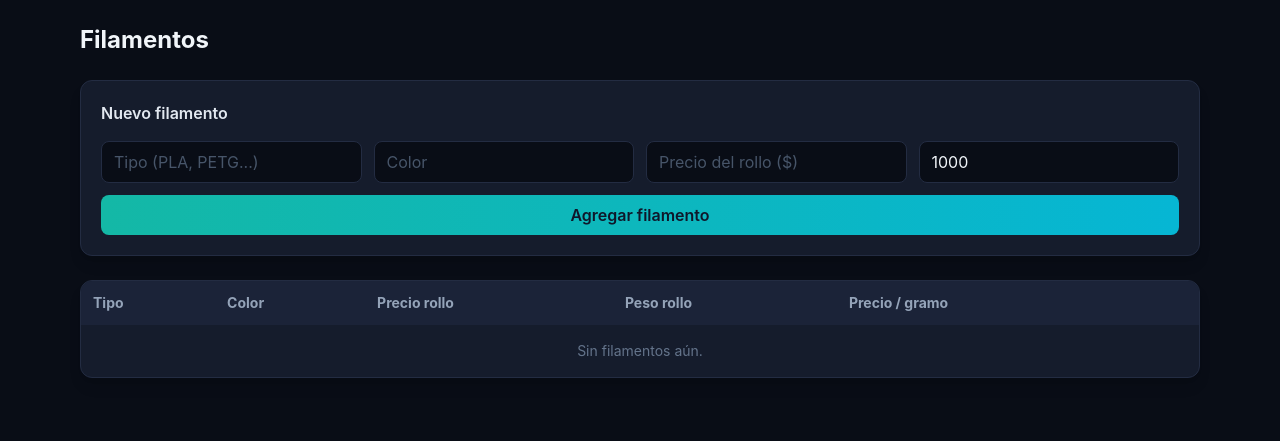
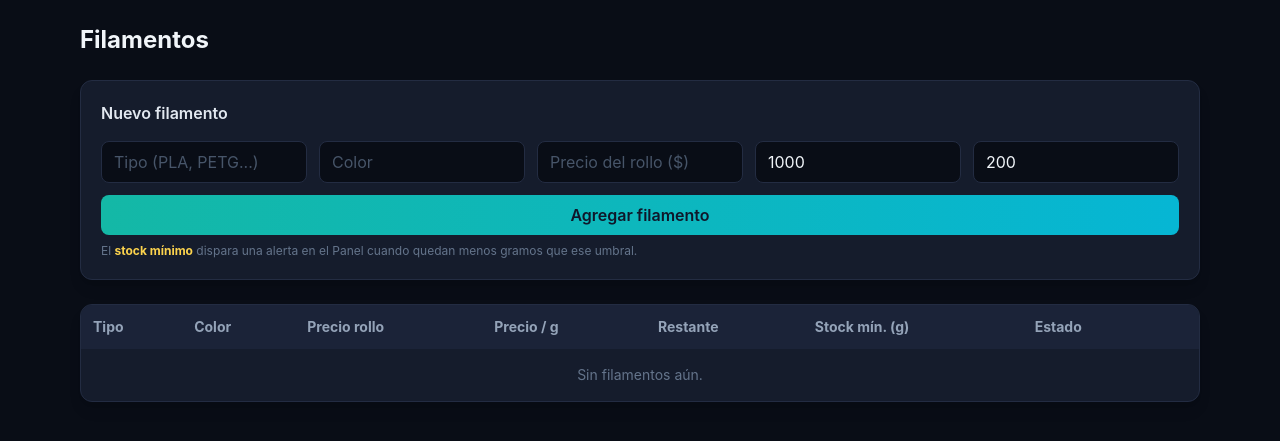
Before and after one commit to JorgeEstrada1/cocotef, a Flask app: page /filamentos in a window 1280 px wide. Shown: the part 63-504 px from the top of the page. Run offline with Flask 3, Linux system fonts and the light colour scheme; a user stored in the database is signed in; some libraries are stand-ins or nearby versions.

Commit message:
feat: módulo de alertas de stock crítico de filamento
- Campo stock_minimo (default 200g) en Filamento + migración automática de esquema
- Propiedades gramos_consumidos/gramos_restantes/bajo_stock (consumo por proyectos impresos)
- Alerta visual llamativa (dark + bordes ámbar/naranja) arriba del Dashboard
- Edición inline del stock mínimo en la gestión de filamentos + estado OK/Bajo

Co-Authored-By: Claude Opus 4.8 (1M context) <noreply@anthropic.com>

```diff
--- a/app.py
+++ b/app.py
@@ -50,10 +50,20 @@ def crear_app():
 
     with app.app_context():
         db.create_all()
+        migrar_esquema()
         migrar_y_sembrar_usuarios()
 
     registrar_rutas(app)
     return app
+
+
+def migrar_esquema():
+    """Añade columnas nuevas a BDs existentes sin borrar datos (SQLite ALTER)."""
+    with db.engine.begin() as conn:
+        fil_cols = [c["name"] for c in inspect(db.engine).get_columns("filamentos")]
+        if "stock_minimo" not in fil_cols:
+            conn.execute(text(
+                "ALTER TABLE filamentos ADD COLUMN stock_minimo FLOAT DEFAULT 200"))
 
 
 def migrar_y_sembrar_usuarios():
@@ -257,8 +267,11 @@ def registrar_rutas(app):
             e: Proyecto.query.filter_by(estado=e).count()
             for e in Proyecto.ESTADOS
         }
+        # Alertas de stock crítico de filamento
+        alertas_stock = [f for f in Filamento.query.all() if f.bajo_stock]
         return render_template("dashboard.html", bal=bal, per=per,
-                               proyectos=proyectos, conteo_estados=conteo_estados)
+                               proyectos=proyectos, conteo_estados=conteo_estados,
+                               alertas_stock=alertas_stock)
 
     # ---------- Proyectos / Impresiones ----------
     @app.route("/proyectos")
@@ -344,10 +357,20 @@ def registrar_rutas(app):
             color=f.get("color", "").strip(),
             precio_rollo=float(f.get("precio_rollo") or 0),
             peso_rollo_g=float(f.get("peso_rollo_g") or 1000),
+            stock_minimo=float(f.get("stock_minimo") or 200),
         )
         db.session.add(fil)
         db.session.commit()
         flash("Filamento agregado.", "ok")
+        return redirect(url_for("filamentos"))
+
+    @app.route("/filamentos/<int:fid>/stock", methods=["POST"])
+    @login_required
+    def actualizar_stock_minimo(fid):
+        fil = Filamento.query.get_or_404(fid)
+        fil.stock_minimo = float(request.form.get("stock_minimo") or 0)
+        db.session.commit()
+        flash(f"Stock mínimo de {fil.etiqueta} actualizado.", "ok")
         return redirect(url_for("filamentos"))
 
     @app.route("/filamentos/<int:fid>/eliminar", methods=["POST"])
--- a/templates/filamentos.html
+++ b/templates/filamentos.html
@@ -8,31 +8,57 @@
 <div class="bg-card border border-edge rounded-xl shadow-lg p-5 mb-6">
   <h2 class="font-semibold mb-4 text-slate-200">Nuevo filamento</h2>
   <form method="post" action="{{ url_for('nuevo_filamento') }}"
-        class="grid grid-cols-1 md:grid-cols-4 gap-3">
+        class="grid grid-cols-1 md:grid-cols-5 gap-3">
     <input name="tipo" placeholder="Tipo (PLA, PETG...)" required class="{{ inp }}">
     <input name="color" placeholder="Color" required class="{{ inp }}">
     <input name="precio_rollo" type="number" step="0.01" placeholder="Precio del rollo ($)" required class="{{ inp }}">
     <input name="peso_rollo_g" type="number" step="1" value="1000" placeholder="Peso del rollo (g)" class="{{ inp }}">
-    <button class="md:col-span-4 bg-gradient-to-r from-teal-500 to-cyan-500 text-slate-900 font-semibold rounded-lg py-2 hover:opacity-90 transition">
+    <input name="stock_minimo" type="number" step="1" value="200" placeholder="Stock mínimo (g)" class="{{ inp }}">
+    <button class="md:col-span-5 bg-gradient-to-r from-teal-500 to-cyan-500 text-slate-900 font-semibold rounded-lg py-2 hover:opacity-90 transition">
       Agregar filamento
     </button>
   </form>
+  <p class="text-xs text-slate-500 mt-2">
+    El <b class="text-amber-300">stock mínimo</b> dispara una alerta en el Panel cuando quedan menos gramos que ese umbral.
+  </p>
 </div>
 
 <div class="bg-card border border-edge rounded-xl shadow-lg overflow-x-auto">
   <table class="w-full text-sm">
     <thead class="bg-cardh text-slate-400 text-left">
       <tr><th class="p-3">Tipo</th><th class="p-3">Color</th><th class="p-3">Precio rollo</th>
-          <th class="p-3">Peso rollo</th><th class="p-3">Precio / gramo</th><th class="p-3"></th></tr>
+          <th class="p-3">Precio / g</th><th class="p-3">Restante</th>
+          <th class="p-3">Stock mín. (g)</th><th class="p-3">Estado</th><th class="p-3"></th></tr>
     </thead>
     <tbody>
       {% for f in filamentos %}
-      <tr class="border-t border-edge hover:bg-cardh/50">
+      <tr class="border-t border-edge hover:bg-cardh/50 {{ 'bg-amber-950/20' if f.bajo_stock }}">
         <td class="p-3 font-medium text-slate-200">{{ f.tipo }}</td>
         <td class="p-3 text-slate-300">{{ f.color }}</td>
         <td class="p-3 text-slate-300">{{ f.precio_rollo | money }}</td>
-        <td class="p-3 text-slate-300">{{ f.peso_rollo_g }} g</td>
         <td class="p-3 text-teal-400">${{ '%.2f' | format(f.precio_por_gramo) }}</td>
+        <td class="p-3 {{ 'text-amber-300 font-semibold' if f.bajo_stock else 'text-slate-300' }}">
+          {{ f.gramos_restantes | round | int }} g
+          <span class="text-slate-600 text-xs">/ {{ f.peso_rollo_g | round | int }} g</span>
+        </td>
+        <td class="p-3">
+          <form method="post" action="{{ url_for('actualizar_stock_minimo', fid=f.id) }}"
+                class="flex items-center gap-1">
+            <input name="stock_minimo" type="number" step="1" value="{{ f.stock_minimo | round | int }}"
+                   class="w-20 bg-base border border-edge rounded px-2 py-1 text-slate-100 text-xs
+                          focus:border-teal-400 outline-none">
+            <button class="text-xs text-teal-400 hover:text-teal-300">✓</button>
+          </form>
+        </td>
+        <td class="p-3">
+          {% if f.bajo_stock %}
+            <span class="inline-flex items-center gap-1 px-2 py-1 rounded-md text-xs font-medium
+                         bg-amber-500/15 text-amber-300 border border-amber-500/40">⚠️ Bajo</span>
+          {% else %}
+            <span class="inline-flex items-center gap-1 px-2 py-1 rounded-md text-xs font-medium
+                         bg-teal-500/10 text-teal-300 border border-teal-500/30">OK</span>
+          {% endif %}
+        </td>
         <td class="p-3">
           <form method="post" action="{{ url_for('eliminar_filamento', fid=f.id) }}"
                 onsubmit="return confirm('¿Eliminar filamento?')">
@@ -41,7 +67,7 @@
         </td>
       </tr>
       {% else %}
-      <tr><td colspan="6" class="p-4 text-center text-slate-500">Sin filamentos aún.</td></tr>
+      <tr><td colspan="8" class="p-4 text-center text-slate-500">Sin filamentos aún.</td></tr>
       {% endfor %}
     </tbody>
   </table>
```
Also changed, not shown: models.py (+18 -0 lines), templates/dashboard.html (+25 -0 lines).
